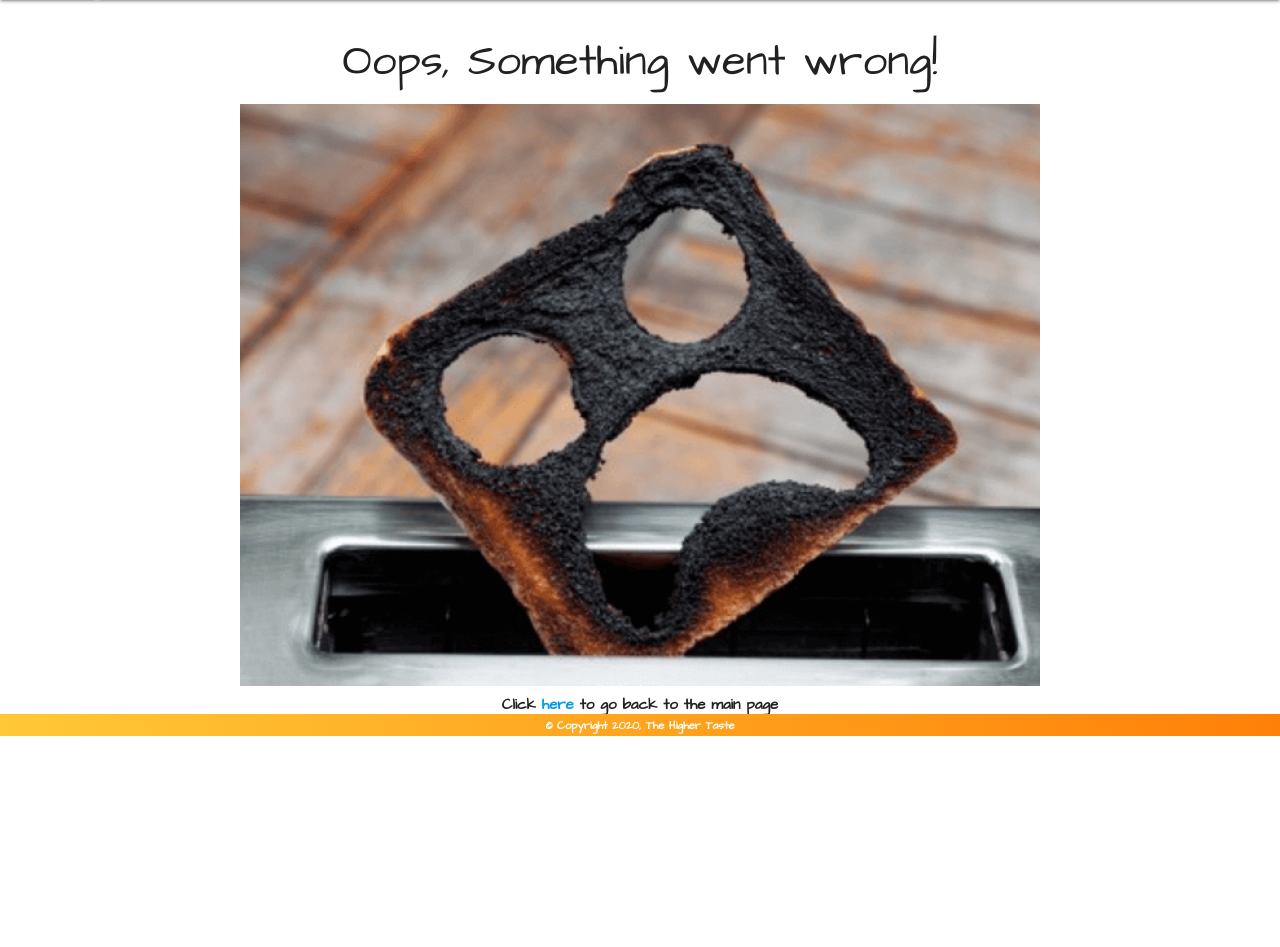
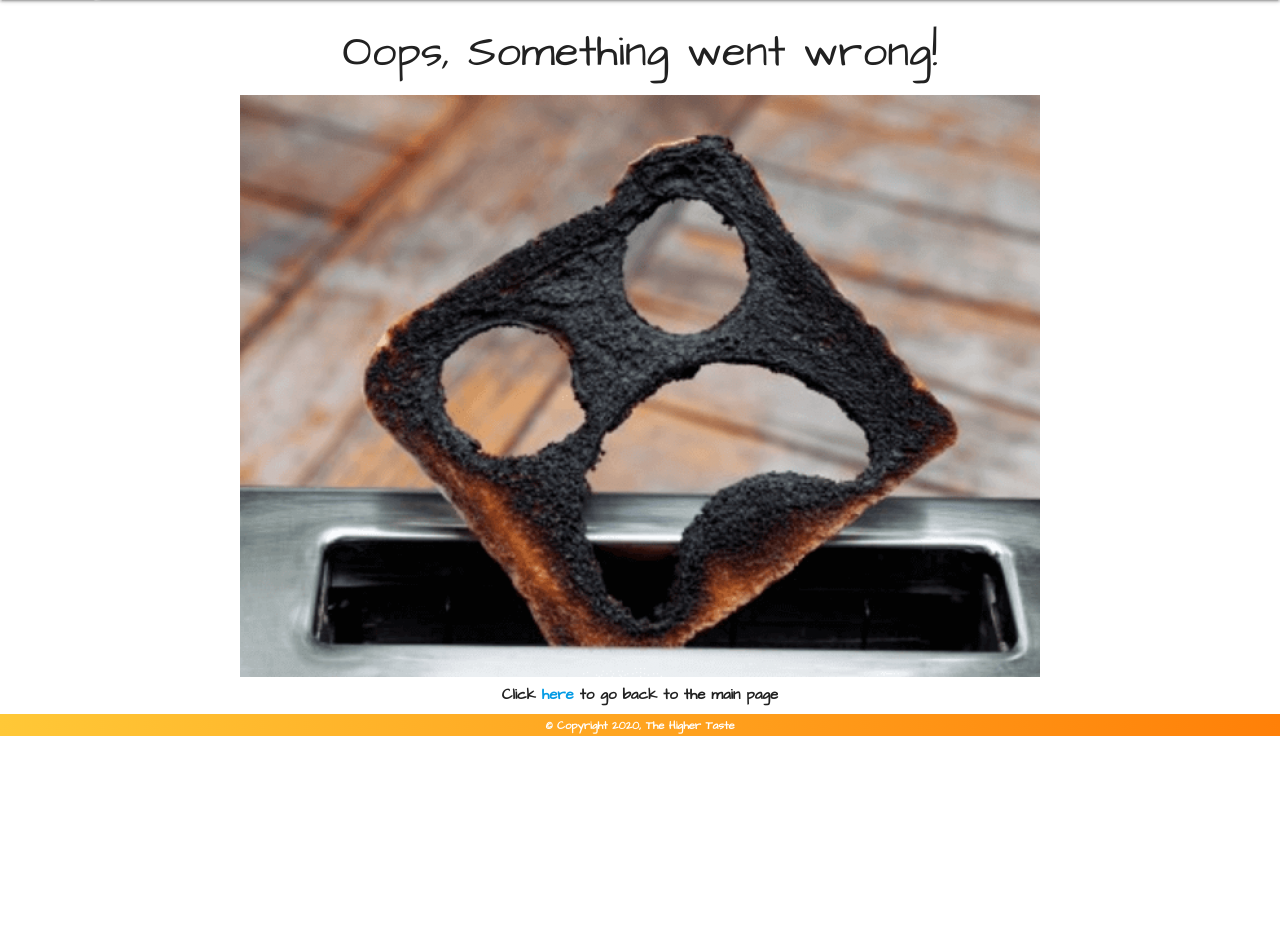
Before and after one commit to KTM28/The-Higher-Taste-CookBook, a Flask app: template templates/error-page.html in a window 1280 px wide. Shown: the part 64-1011 px from the top of the page. Before the commit the page ends 800 px from the top, so only its background shows below. Run offline with Flask 2, Linux system fonts and the light colour scheme; the template is opened without the code that fills it, so the values that code supplies are empty; some libraries are stand-ins or nearby versions.

Commit message:
added margin to error-page.html

```diff
--- a/templates/error-page.html
+++ b/templates/error-page.html
@@ -1,7 +1,7 @@
 {% extends 'base.html' %}  {% block content %}
 
 <div class="container">
-    <div class="row">
+    <div class="row recipe-pg-margin">
         <div class="col s12 center-align">
             <h3>Oops, Something went wrong!</h3>
             <img class="responsive-img" src="{{ url_for('static', filename='images/burntToast.png')}}">
```
